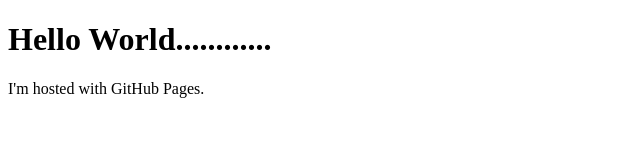
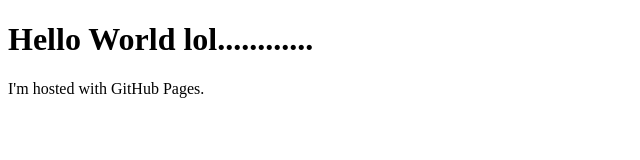
Before and after one commit to Bedouin121/website, a plain HTML site: page index.html in a window 1280 px wide. Shown: the full height of the page, 0-640 px from the left. Drawn offline with Linux system fonts and the light colour scheme.

Commit message:
Update index.html

```diff
--- a/index.html
+++ b/index.html
@@ -1,7 +1,7 @@
 <!DOCTYPE html>
 <html>
 <body>
-<h1>Hello World............</h1>
+<h1>Hello World lol............</h1>
 <p>I'm hosted with GitHub Pages.</p>
 </body>
 </html>
```
